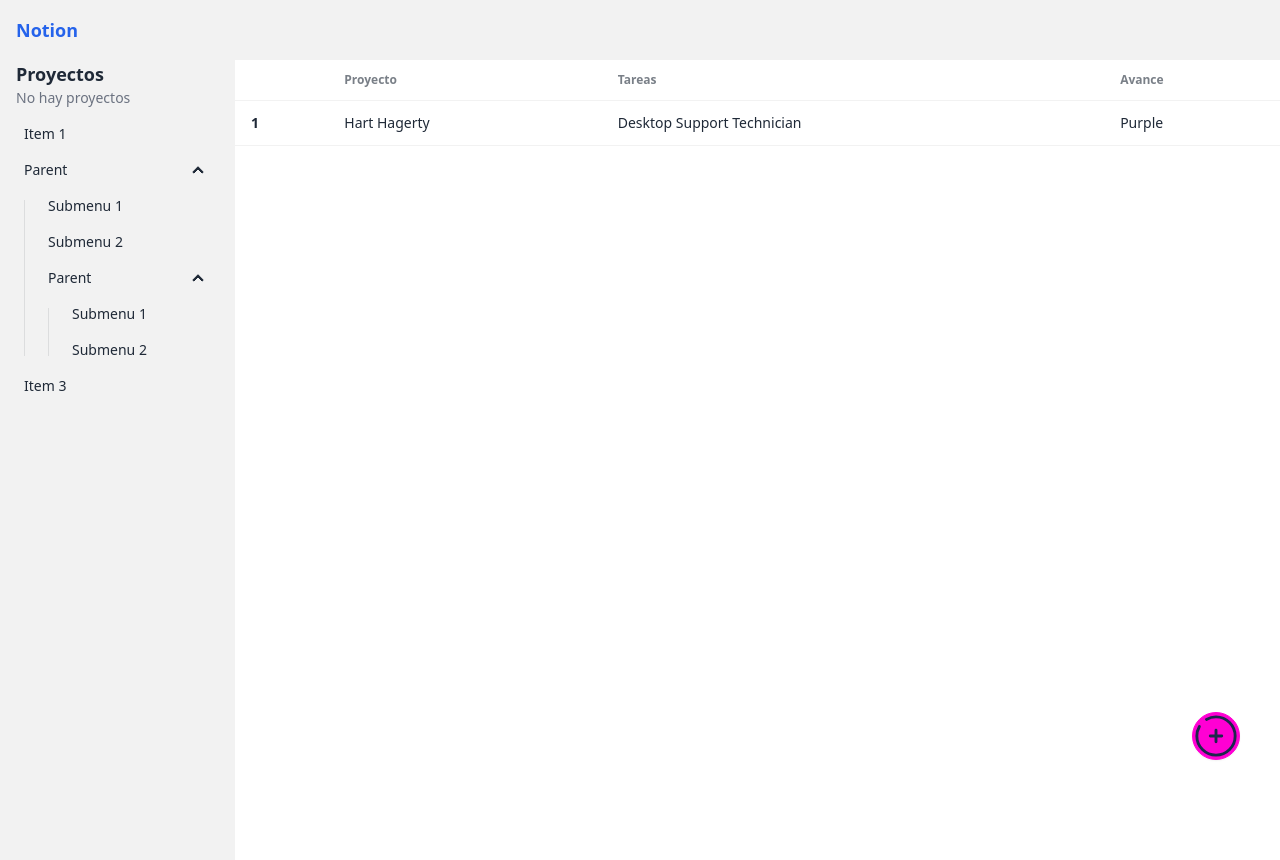
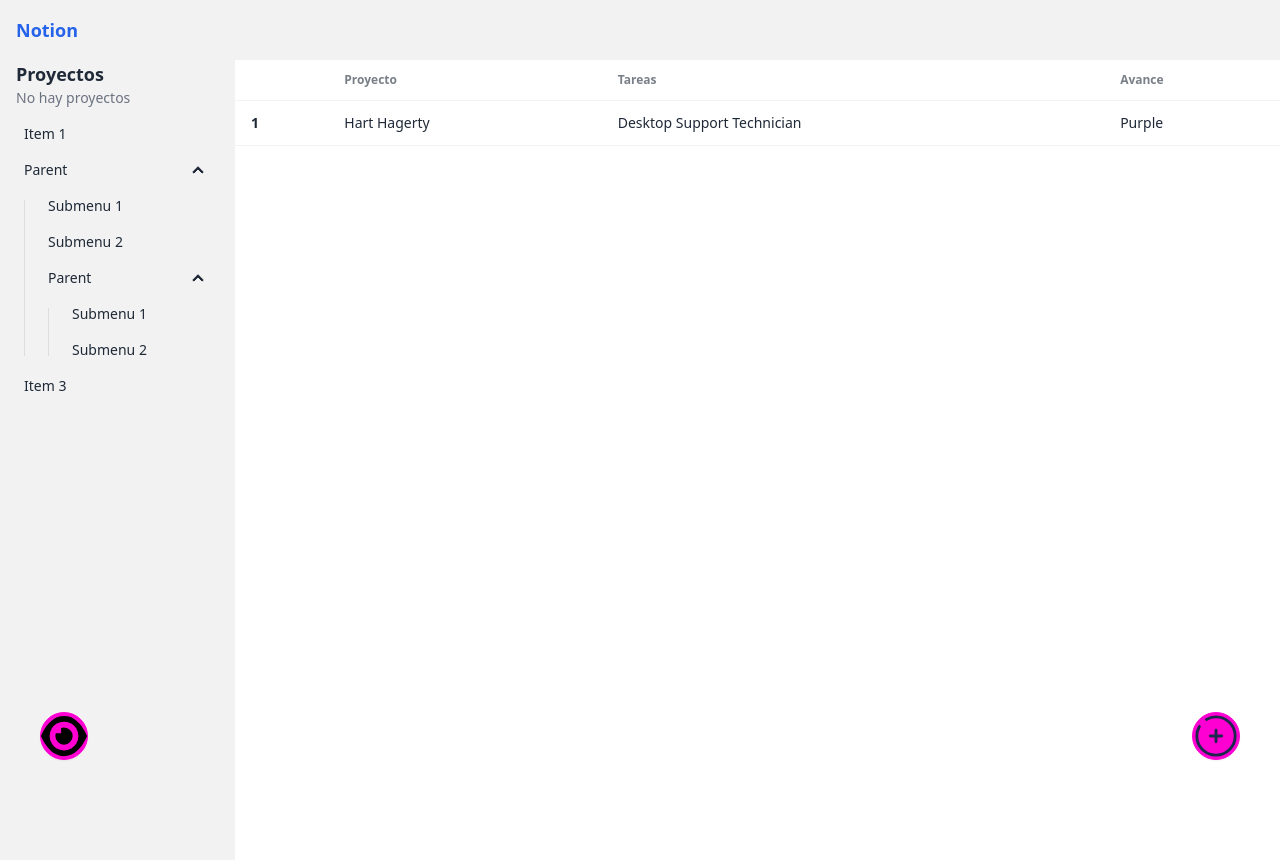
Before and after one commit to AlonsoAM/ProjectsApp-Vue, a Vue app: page /projects in a window 1280 px wide. Built offline with nearby package versions, Linux system fonts and the light colour scheme.

Commit message:
Slots con nombre

```diff
--- /dev/null
+++ b/src/modules/common/components/CustomModal.vue
@@ -0,0 +1,38 @@
+<script setup lang="ts">
+
+interface Props {
+  open?: boolean;
+}
+
+withDefaults(defineProps<Props>(), {
+  open: true
+})
+
+</script>
+
+<template>
+  <dialog class="modal" :open="open">
+    <div class="modal-box">
+      <div class="border-b border-blue-500">
+        <!--        Header-->
+        <slot name="header"></slot>
+      </div>
+
+      <div class="my-5">
+        <!--        Body-->
+        <slot name="body"></slot>
+      </div>
+
+      <div class="border-t border-t-blue-500 pt-2">
+        <!--        Footer-->
+        <slot name="footer"></slot>
+      </div>
+    </div>
+  </dialog>
+  <div v-if="open" class="modal-backdrop fixed top-0 left-0 z-10 bg-black opacity-50 w-screen h-screen">
+  </div>
+</template>
+
+<style scoped>
+
+</style>
--- /dev/null
+++ b/src/modules/common/icons/ModalIcon.vue
@@ -0,0 +1,18 @@
+<script setup lang="ts">
+
+</script>
+
+<template>
+  <svg fill="#000000" viewBox="0 0 32 32" version="1.1" xmlns="http://www.w3.org/2000/svg">
+    <g id="SVGRepo_bgCarrier" stroke-width="0"></g>
+    <g id="SVGRepo_tracerCarrier" stroke-linecap="round" stroke-linejoin="round"></g>
+    <g id="SVGRepo_iconCarrier"><title>open-eye</title>
+      <path
+          d="M0 16q0.064 0.192 0.192 0.512t0.576 1.248 0.992 1.888 1.344 2.176 1.792 2.368 2.144 2.176 2.592 1.888 2.976 1.248 3.392 0.512q2.208 0 4.288-0.768t3.616-2.016 2.912-2.72 2.304-3.008 1.6-2.72 0.96-1.984l0.32-0.8q-0.064-0.16-0.192-0.48t-0.576-1.28-0.992-1.856-1.344-2.208-1.792-2.336-2.144-2.176-2.56-1.888-3.008-1.28-3.392-0.48q-2.208 0-4.288 0.768t-3.616 2.016-2.912 2.72-2.304 2.976-1.6 2.72-0.96 2.016zM6.016 16q0-2.72 1.344-5.024t3.616-3.616 5.024-1.344q2.048 0 3.872 0.8t3.2 2.112 2.144 3.2 0.8 3.872q0 2.72-1.344 5.024t-3.648 3.648-5.024 1.344q-2.016 0-3.872-0.8t-3.2-2.144-2.144-3.168-0.768-3.904zM10.016 16q0 2.496 1.728 4.256t4.256 1.76 4.256-1.76 1.76-4.256-1.76-4.224-4.256-1.76q-0.96 0-1.984 0.352v3.648h-3.648q-0.352 0.992-0.352 1.984z"></path>
+    </g>
+  </svg>
+</template>
+
+<style scoped>
+
+</style>
--- a/src/modules/projects/views/ProjectsView.vue
+++ b/src/modules/projects/views/ProjectsView.vue
@@ -4,8 +4,11 @@ import FabButton from "@/modules/common/components/FabButton.vue";
 import AddCircle from "@/modules/common/icons/AddCircle.vue";
 import InputModal from "@/modules/common/components/InputModal.vue";
 import {ref} from "vue";
+import CustomModal from "@/modules/common/components/CustomModal.vue";
+import ModalIcon from "@/modules/common/icons/ModalIcon.vue";
 
 const modalOpen = ref(false)
+const customModalOpen = ref(false)
 const onNewValue = (value: string) => {
   console.log('onNewValue', value)
 }
@@ -45,8 +48,32 @@ const onNewValue = (value: string) => {
                @close="modalOpen = false"
                @value="onNewValue"></input-modal>
 
+  <custom-modal :open="customModalOpen">
+    <template v-slot:header>
+      <h1>Header</h1>
+    </template>
+    <template v-slot:body>
+      <p> Eiusmaiorum diam utamur per reprimique nisi posuere vehicula malorum mnesarchum tortor viderer vivendo iaculis
+        liber volumus epicuri molestiae laudem. Loremrepudiandae class sadipscing an tractatos atomorum magna mutat
+        dignissim efficitur porttitor donec persius solum animal semper decore. Quonostrum habitasse parturient.
+        Mollisaudire per theophrastus habitant. Enimhas indoctum definitiones pertinacia porttitor. Appetereaccumsan
+        semper suavitate senectus augue wisi liber regione appetere eius maecenas natoque nostra principes senserit
+        montes iriure integer. </p>
+    </template>
+    <template v-slot:footer>
+      <div class="flex justify-end mt-5">
+        <button class="btn mr-4" @click="customModalOpen = false">Close</button>
+        <button class="btn btn-primary" @click="customModalOpen = false">Aceptar</button>
+      </div>
+    </template>
+  </custom-modal>
+
   <fab-button @click="modalOpen = true">
     <add-circle></add-circle>
+  </fab-button>
+
+  <fab-button @click="customModalOpen = true" position="bottom-left">
+    <modal-icon></modal-icon>
   </fab-button>
 
 </template>
```
